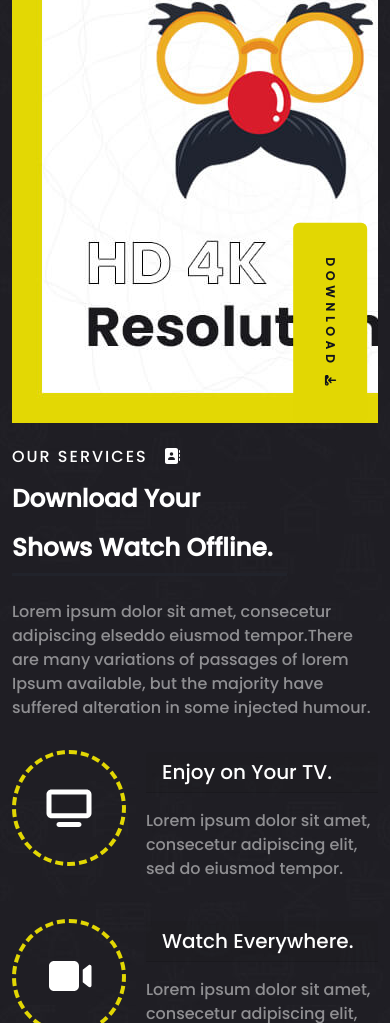
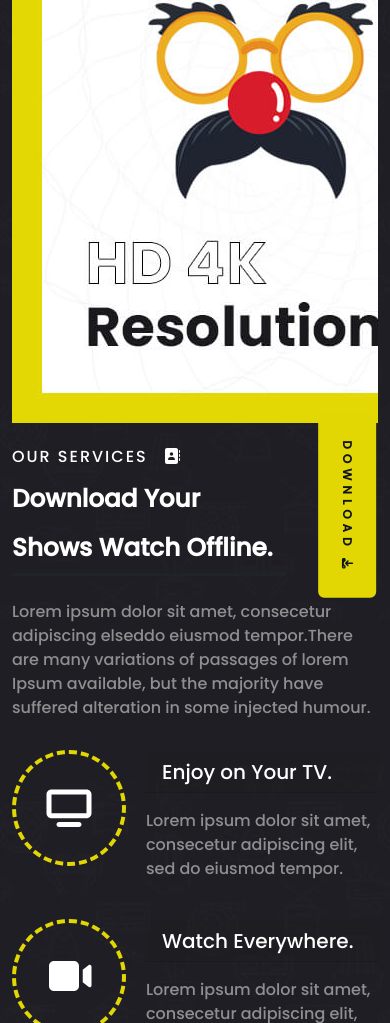
Before and after one commit to KamalAlKhatib06/Filmlane, a plain HTML site: page index.html in a window 390 px wide. Shown: the part 3877-4900 px from the top of the page. Drawn offline with nearby package versions, Linux system fonts and the light colour scheme.

Commit message:
Update style.css

```diff
--- a/css/style.css
+++ b/css/style.css
@@ -403,6 +403,14 @@ body {
     color: var(--btn-color);
 }
 
+@media (max-width:558px) {
+    .services-img-btn:not(i) {
+        bottom: -175px;
+        right: 60px;
+        padding: 20px 27px;
+    }
+
+}
 
 /* TopRated Section */
 .top-rated {
```
